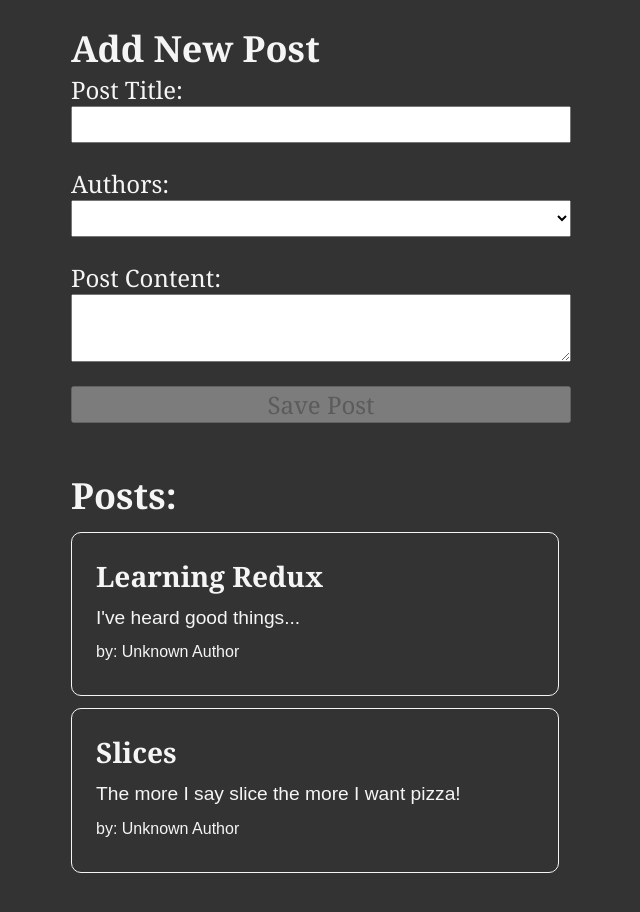
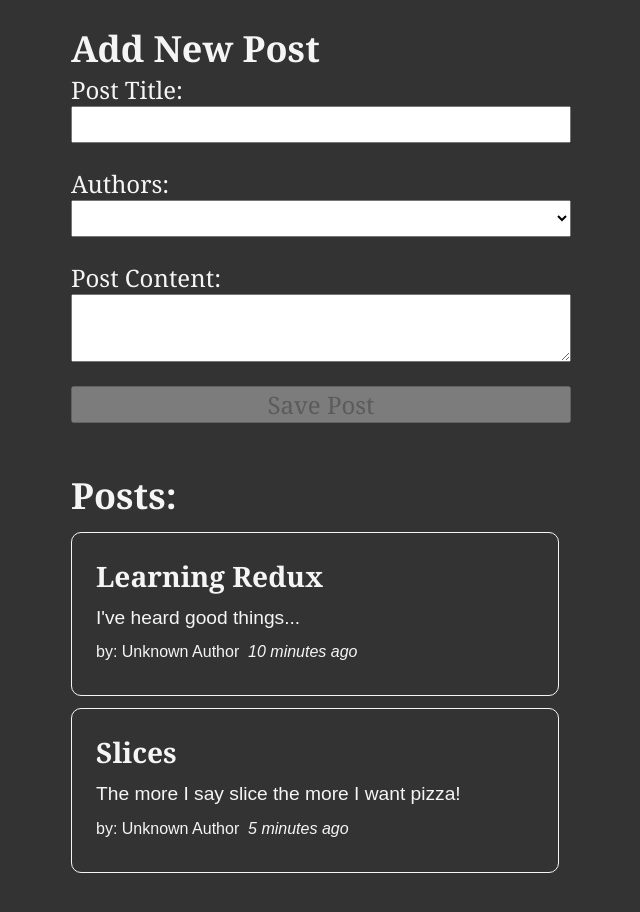
Before and after one commit to nish16111/react-redux-bulletin-board, a React (Create React App) app: page / in a window 1280 px wide. Shown: the top 912 px of the page, without its empty margins (319-959 px from the left). Built offline with nearby package versions, Linux system fonts and the light colour scheme.

Commit message:
Added TimeAgo component

```diff
--- a/package.json
+++ b/package.json
@@ -7,6 +7,7 @@
     "@testing-library/jest-dom": "^5.17.0",
     "@testing-library/react": "^13.4.0",
     "@testing-library/user-event": "^13.5.0",
+    "date-fns": "^4.1.0",
     "react": "^18.3.1",
     "react-dom": "^18.3.1",
     "react-redux": "^9.1.2",
--- a/src/features/posts/PostsList.js
+++ b/src/features/posts/PostsList.js
@@ -2,6 +2,7 @@ import React from 'react'
 import { useSelector } from 'react-redux';
 import { selectAllPosts } from './postsSlice';
 import PostAuthor from './PostAuthor';
+import TimeAgo from './TimeAgo';
 
 const PostsList = () => {
 
@@ -18,6 +19,7 @@ const PostsList = () => {
                 <p>{posts.content.substring(0, 100)}</p>
                 <p className='postCredit'>
                     <PostAuthor userId={posts.userId}/>
+                    <TimeAgo timestamp={posts.date}/>
                 </p>
             </article>
         )
--- /dev/null
+++ b/src/features/posts/TimeAgo.js
@@ -0,0 +1,20 @@
+import { formatDistanceToNow, parseISO } from 'date-fns';
+import React from 'react'
+
+const TimeAgo = ({ timestamp }) => {
+
+    let timeAgo = '';
+
+    if(timestamp) {
+        const date = parseISO(timestamp)
+        const timePeriod = formatDistanceToNow(date)
+        timeAgo = `${timePeriod} ago`
+    }
+
+  return (
+    <span title={timestamp}>
+        &nbsp; <i>{timeAgo}</i>
+    </span>
+  )
+}
+export default TimeAgo
--- a/src/features/posts/postsSlice.js
+++ b/src/features/posts/postsSlice.js
@@ -1,8 +1,19 @@
 import { createSlice, nanoid } from "@reduxjs/toolkit";
+import { sub } from 'date-fns';
 
 const initialState = [
-    {id: 1, title: "Learning Redux", content: "I've heard good things..."},
-    {id: 2, title:"Slices", content: "The more I say slice the more I want pizza!"}
+    {
+        id: 1,
+        title: "Learning Redux",
+        content: "I've heard good things...",
+        date: sub(new Date(), {minutes: 10}).toISOString()
+    },
+    {
+        id: 2,
+        title:"Slices",
+        content: "The more I say slice the more I want pizza!",
+        date: sub(new Date(), {minutes: 5}).toISOString()
+    }
 ]
 
 const postsSlice = createSlice({
@@ -19,6 +30,7 @@ const postsSlice = createSlice({
                         id: nanoid(),
                         title,
                         content,
+                        date: new Date().toISOString(),
                         userId
                     }
                 }
```
Also changed, not shown: 1 other file (tests, documents, lock files or other folders).
